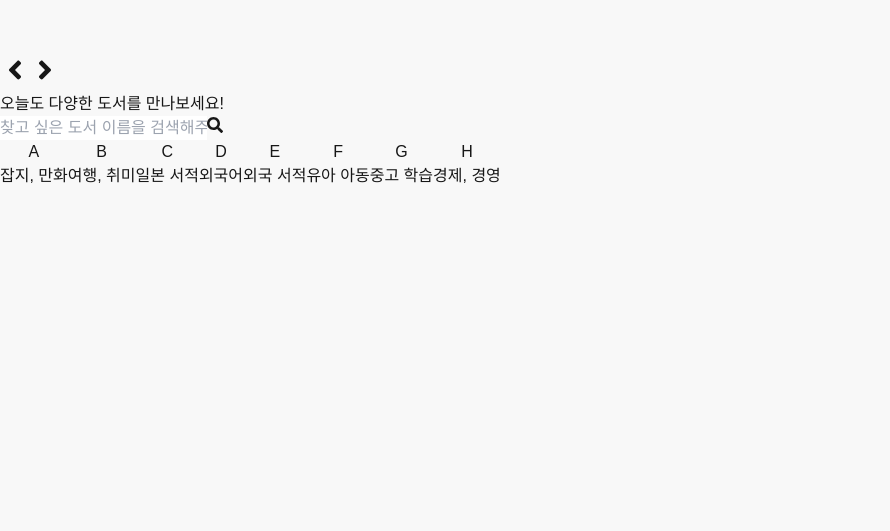
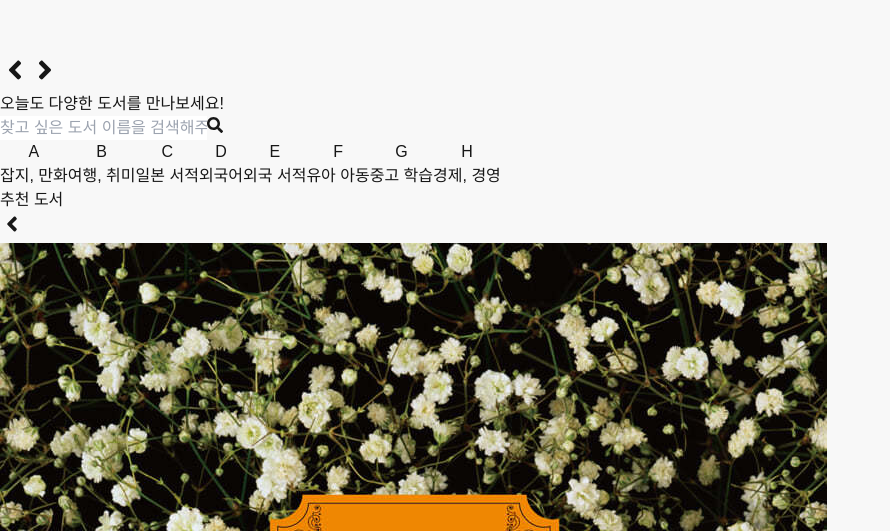
Before and after one commit to IIINHWAA/ReadNSpeak, a Next.js app in the folder readnspeak/: page / in a window 1280 px wide. Shown: the part 869-1400 px from the top of the page, without its empty margins (0-890 px from the left). Before the commit the page ends 1057 px from the top, so only its background shows below. Built offline with nearby package versions, Linux system fonts and the light colour scheme.

Commit message:
✨feat : 메인페이지 도서 일부 보기
- 추천 도서
- 리뷰가 가장 많은 도서
- 신간 도서

```diff
--- a/readnspeak/src/app/layout.tsx
+++ b/readnspeak/src/app/layout.tsx
@@ -17,7 +17,7 @@ export default function RootLayout({
     <html lang="en">
       <body>
         <NavBar />
-        <div className="min-w-[750px] md:w-[80%] lg:w-[70%] mx-auto">
+        <div className="min-w-[750px] md:w-[80%] lg:w-[60%] mx-auto">
           {children}
         </div>
       </body>
--- a/readnspeak/src/app/page.tsx
+++ b/readnspeak/src/app/page.tsx
@@ -1,6 +1,7 @@
 'use client'
 
 import Banner from '@/components/Banner'
+import { BookList } from '@/components/BookList'
 import CategoryBtn from '@/components/CategoryBtn'
 import CategoryResults from '@/components/CategoryResult'
 import SearchBar from '@/components/SearchBar'
@@ -32,6 +33,8 @@ export default function Home() {
       </div>
 
       <CategoryBtn categories={categories} />
+
+      <BookList/>
     </div>
   )
 }
--- /dev/null
+++ b/readnspeak/src/components/BookList.tsx
@@ -0,0 +1,190 @@
+import React, { useState } from 'react';
+import { FaAngleRight, FaAngleLeft } from 'react-icons/fa';
+
+const BookImages = [
+  {
+    id: 0,
+    img_url: '/img/XL.jpeg',
+    img_name: '소년이 온다',
+    img_author: '한강'
+  },
+  {
+    id: 1,
+    img_url: '/img/XL.jpeg',
+    img_name: '소년이 온다',
+    img_author: '한강'
+  },
+  {
+    id: 2,
+    img_url: '/img/XL.jpeg',
+    img_name: '소년이 온다',
+    img_author: '한강'
+  },
+  {
+    id: 3,
+    img_url: '/img/XL.jpeg',
+    img_name: '소년이 온다',
+    img_author: '한강'
+  },
+  {
+    id: 4,
+    img_url: '/img/han.png',
+    img_name: '채식주의자',
+    img_author: '한강'
+  },
+  {
+    id: 5,
+    img_url: '/img/han.png',
+    img_name: '채식주의자',
+    img_author: '한강'
+  },
+  {
+    id: 6,
+    img_url: '/img/han.png',
+    img_name: '채식주의자',
+    img_author: '한강'
+  },
+  {
+    id: 7,
+    img_url: '/img/han.png',
+    img_name: '채식주의자',
+    img_author: '한강'
+  }
+];
+
+export const BookList = () => {
+  const [currentIndex, setCurrentIndex] = useState(0);
+  const itemsPerPage = 4;
+
+  const displayedBooks = BookImages.slice(currentIndex, currentIndex + itemsPerPage);
+
+  // 다음
+  const handlerNext = () => {
+    setCurrentIndex((prevIndex) =>
+      prevIndex + itemsPerPage >= BookImages.length ? 0 : prevIndex + itemsPerPage
+    );
+  };
+
+  // 이전
+  const handlerPrevious = () => {
+    setCurrentIndex((prevIndex) =>
+      prevIndex - itemsPerPage < 0 ? BookImages.length - itemsPerPage : prevIndex - itemsPerPage
+    );
+  };
+
+  return (
+    <div className='mt-16'>
+      <div>
+        <span className='font-bold text-xl'>추천 도서</span>
+        <div className='bg-white py-8 rounded-3xl mt-5 shadow-xl flex items-center justify-between'>
+
+          {/* "이전" 버튼 */}
+          <button
+            onClick={handlerPrevious}
+            className="p-2 rounded-full"
+          >
+            <FaAngleLeft size={24} />
+          </button>
+
+          <div className="flex gap-10">
+            {displayedBooks.map((book) => (
+              <div key={book.id} className="flex-shrink-0">
+                <img
+                  src={book.img_url}
+                  alt={book.img_name}
+                  className="md:w-32 lg:w-48 rounded-md shadow-xl"
+                />
+                <div>
+                  <h3 className='font-bold mt-2 text-lg'>{book.img_name}</h3>
+                  <p className='text-gray-500'>{book.img_author}</p>
+                </div>
+              </div>
+            ))}
+          </div>
+
+          <button
+            onClick={handlerNext}
+            className="p-2 rounded-full"
+          >
+            <FaAngleRight size={24} />
+          </button>
+        </div>
+      </div>
+
+      <div className='mt-12'>
+        <span className='font-bold text-xl'>리뷰가 가장 많은 도서</span>
+        <div className='bg-white py-8 rounded-3xl mt-5 shadow-xl flex items-center justify-between'>
+
+          {/* "이전" 버튼 */}
+          <button
+            onClick={handlerPrevious}
+            className="p-2 rounded-full"
+          >
+            <FaAngleLeft size={24} />
+          </button>
+
+          <div className="flex gap-10">
+            {displayedBooks.map((book) => (
+              <div key={book.id} className="flex-shrink-0">
+                <img
+                  src={book.img_url}
+                  alt={book.img_name}
+                  className="md:w-32 lg:w-48 rounded-md  shadow-xl"
+                />
+                <div>
+                  <h3 className='font-bold mt-2 text-lg'>{book.img_name}</h3>
+                  <p className='text-gray-500'>{book.img_author}</p>
+                </div>
+              </div>
+            ))}
+          </div>
+
+          <button
+            onClick={handlerNext}
+            className="p-2 rounded-full"
+          >
+            <FaAngleRight size={24} />
+          </button>
+        </div>
+      </div>
+
+<div className='mt-12 mb-12'>
+        <span className='font-bold text-xl'>신간 도서</span>
+        <div className='bg-white py-8 rounded-3xl mt-5 shadow-xl flex items-center justify-between'>
+
+          {/* "이전" 버튼 */}
+          <button
+            onClick={handlerPrevious}
+            className="p-2 rounded-full"
+          >
+            <FaAngleLeft size={24} />
+          </button>
+
+          <div className="flex gap-10">
+            {displayedBooks.map((book) => (
+              <div key={book.id} className="flex-shrink-0">
+                <img
+                  src={book.img_url}
+                  alt={book.img_name}
+                  className="md:w-32 lg:w-48 rounded-md  shadow-xl"
+                />
+                <div>
+                  <h3 className='font-bold mt-2 text-lg'>{book.img_name}</h3>
+                  <p className='text-gray-500'>{book.img_author}</p>
+                </div>
+              </div>
+            ))}
+          </div>
+
+          <button
+            onClick={handlerNext}
+            className="p-2 rounded-full"
+          >
+            <FaAngleRight size={24} />
+          </button>
+        </div>
+      </div>
+
+    </div>
+  );
+};
```
Also changed, not shown: readnspeak/public/img/XL.jpeg (added), readnspeak/public/img/han.png (added).
